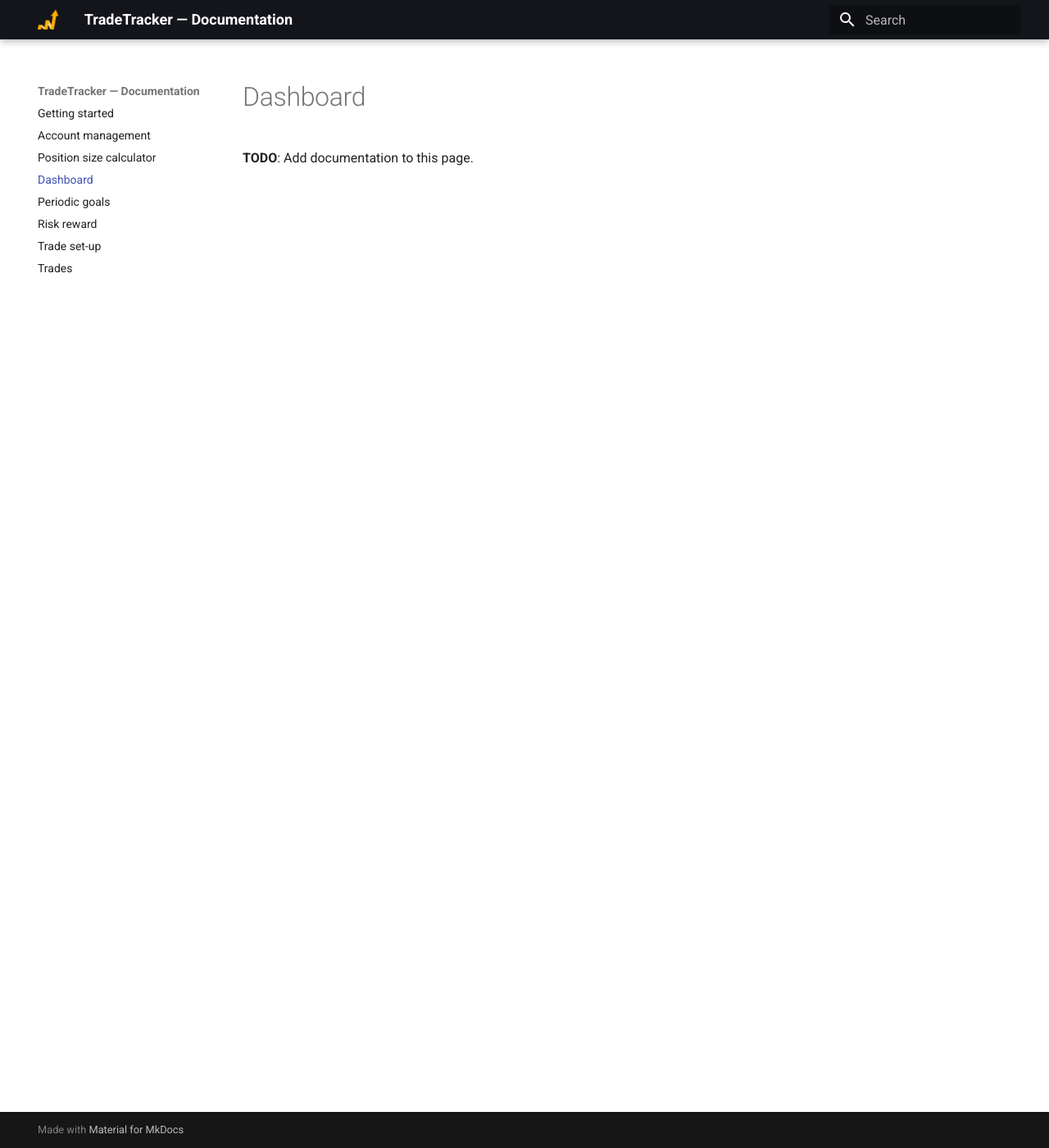
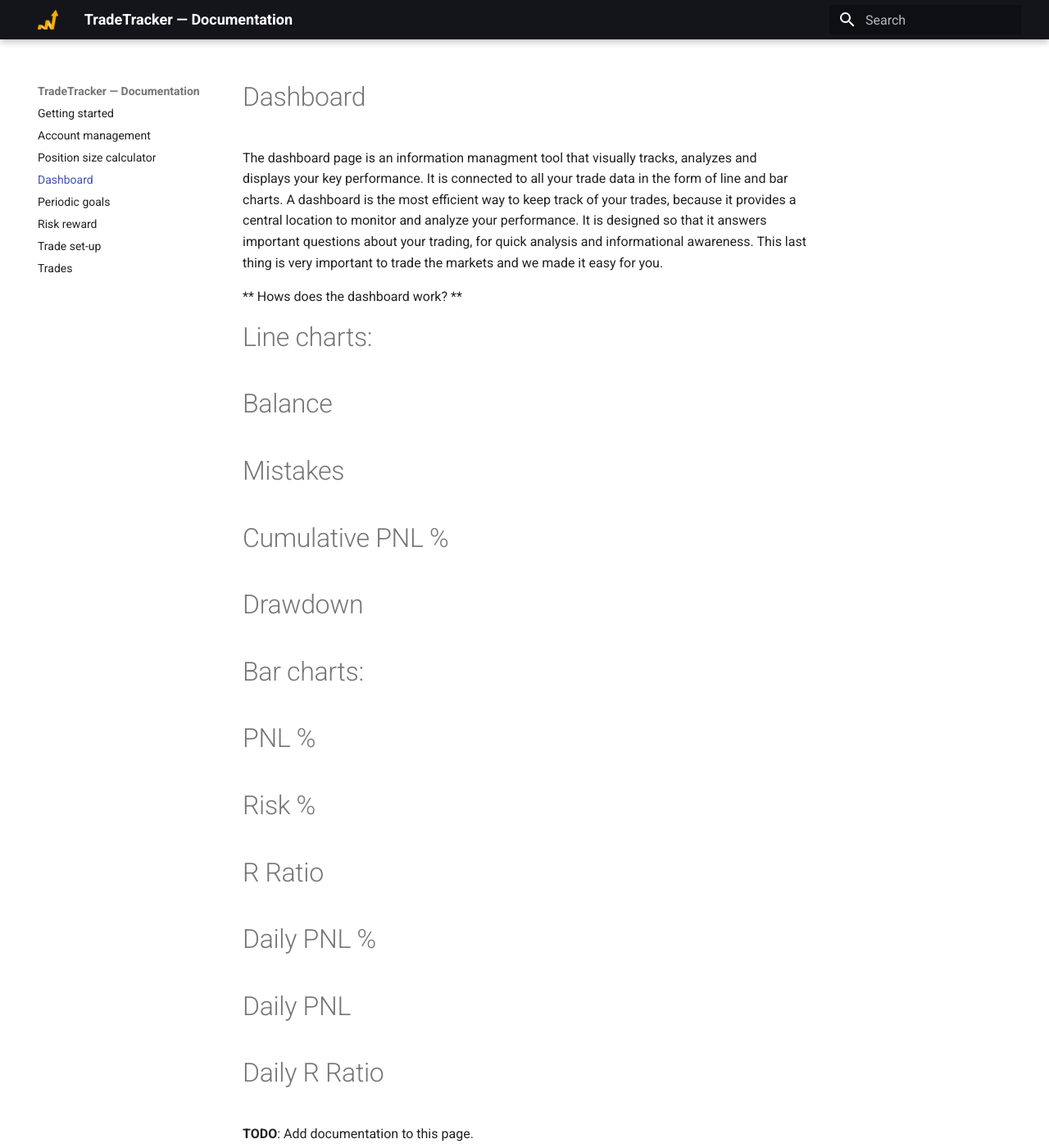
Before and after one commit to TradeTracker/docs, an MkDocs documentation site: the page built from docs/dashboard.md, in a window 1280 px wide and 1400 px high. Shown: the whole window at 82% size. Built offline with MkDocs 1.6.1 and Material for MkDocs 9.7.7, drawn with Linux system fonts in a browser that asks for light colours.

Commit message:
Working on dashboard text.

```diff
--- a/docs/dashboard.md
+++ b/docs/dashboard.md
@@ -1,3 +1,34 @@
 # Dashboard
 
+The dashboard page is an information managment tool that visually tracks, analyzes and displays your key performance. It is connected to all your trade data in the form of line and bar charts. A dashboard is the most efficient way to keep track of your trades, because it provides a central location to monitor and analyze your performance.
+It is designed so that it answers important questions about your trading, for quick analysis and informational awareness. This last thing is very important to trade the markets and we made it easy for you.
+
+** Hows does the dashboard work? **
+
+# Line charts:
+
+# Balance
+
+# Mistakes
+
+# Cumulative PNL %
+
+# Drawdown
+
+
+# Bar charts:
+
+# PNL %
+
+# Risk %
+
+# R Ratio
+
+# Daily PNL %
+
+# Daily PNL
+
+# Daily R Ratio
+
+
 **TODO**: Add documentation to this page.
```
